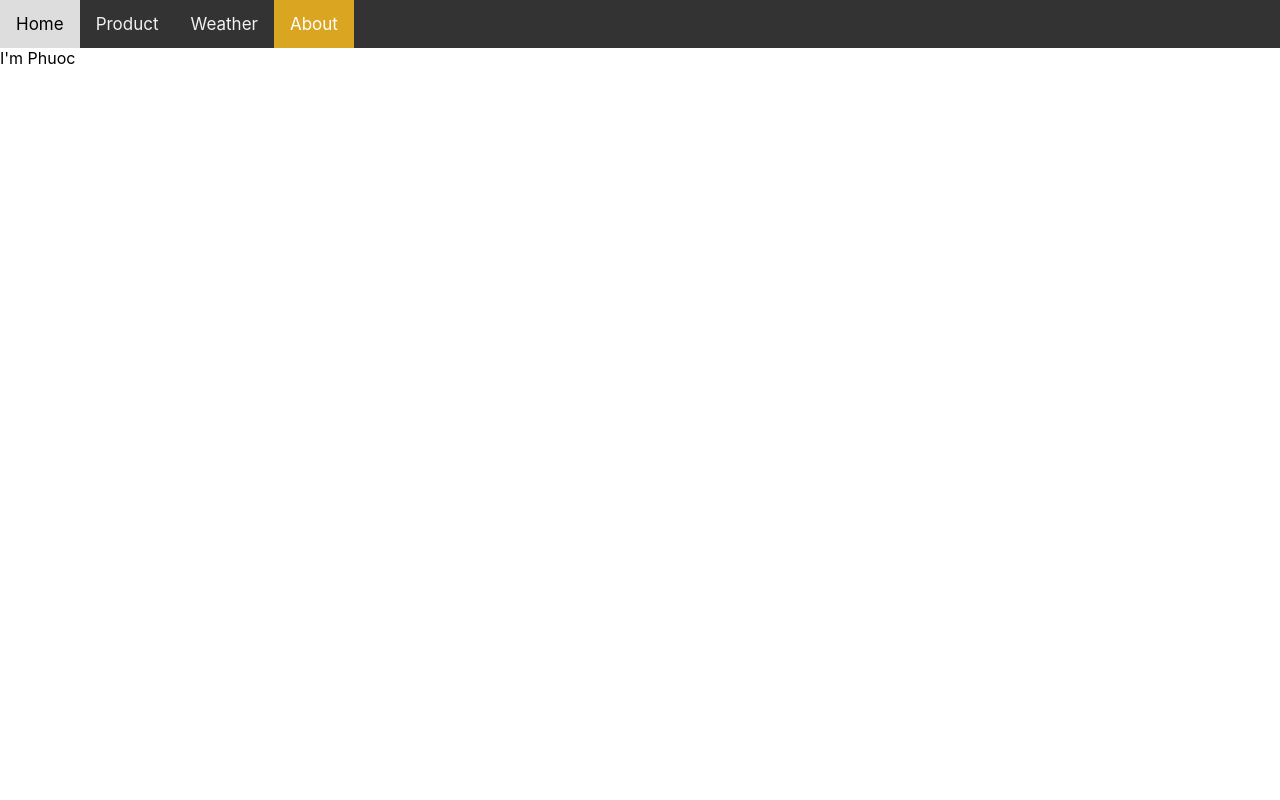
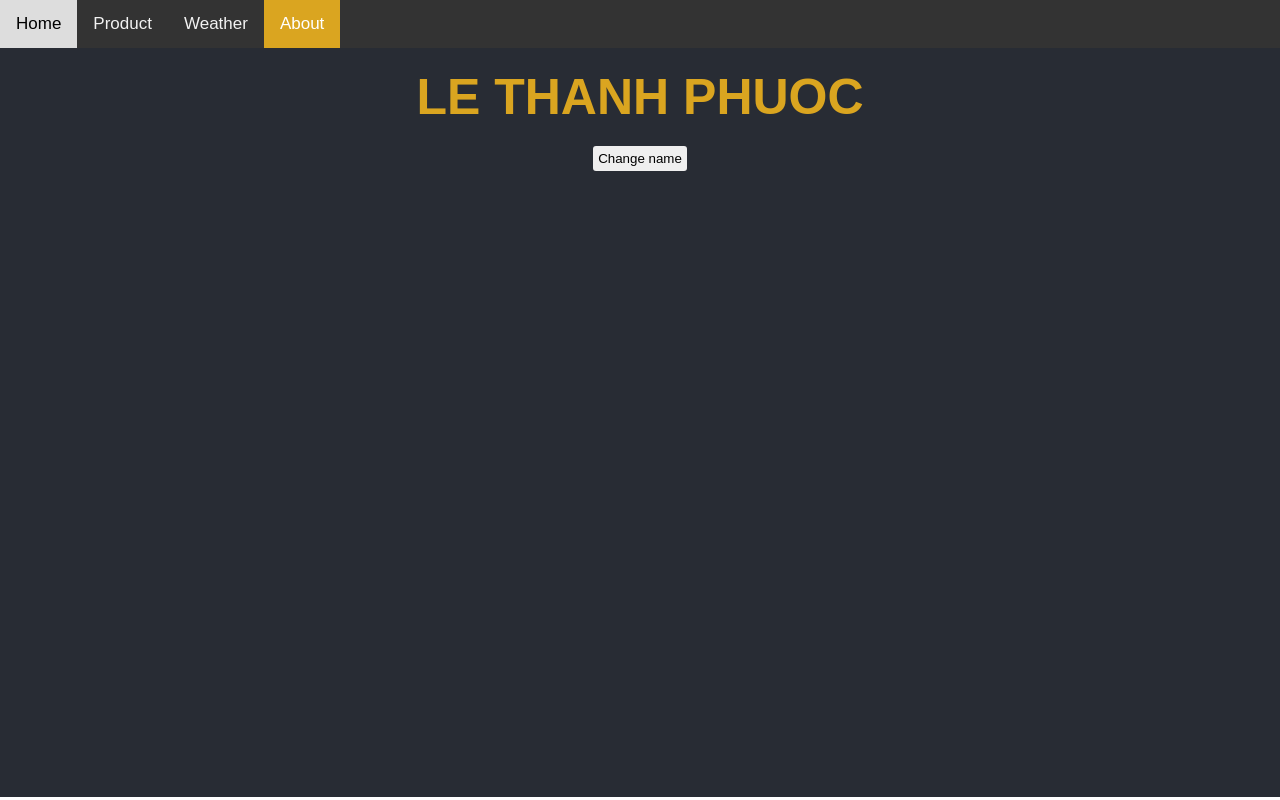
Before and after one commit to ltphuoc/learn-reactjs, a React (Create React App) app: page /about in a window 1280 px wide. Built offline with nearby package versions, Linux system fonts and the light colour scheme.

Commit message:
Add Todo Component

```diff
--- a/src/App.js
+++ b/src/App.js
@@ -7,6 +7,7 @@ import Product from './components/Product/Product';
 import 'react-image-lightbox/style.css';
 import Nav from './components/Navigation/Nav';
 import { BrowserRouter as Router, Switch, Route, Link } from 'react-router-dom';
+import About from './components/About/About';
 // function App() {
 const App = () => {
   const [name, setName] = useState('ltphuoc');
@@ -14,16 +15,7 @@ const App = () => {
     <Router>
       <Nav />
       <Switch>
-        <Route path="/product">
-          <Product />
-        </Route>
-        <Route path="/weather">
-          <div className="">In future</div>
-        </Route>
-        <Route path="/about">
-          <div className="">I'm Phuoc</div>
-        </Route>
-        <Route path="/">
+        <Route path="/" exact>
           <div className="App">
             <header className="App-header content-left">
               <img src={logo} className="App-logo" alt="logo" />
@@ -37,6 +29,18 @@ const App = () => {
             </div>
           </div>
         </Route>
+        <Route path="/product">
+          <Product />
+        </Route>
+        <Route path="/weather">
+          <div className="">In future</div>
+        </Route>
+        <Route path="/about">
+          <About />
+        </Route>
+        <Route path="*">
+          <div className="not-found-page">404 not found</div>
+        </Route>
       </Switch>
     </Router>
   );
--- a/src/App.scss
+++ b/src/App.scss
@@ -4,6 +4,11 @@ body::-webkit-scrollbar {
 
 body::-webkit-scrollbar-thumb {
   background-color: grey;
+}
+
+body {
+  font-family: 'Roboto mono', sans-serif;
+  // background-color: #282c34;
 }
 
 .App {
@@ -77,3 +82,15 @@ body::-webkit-scrollbar-thumb {
     }
   }
 }
+
+.not-found-page {
+  display: flex;
+  justify-content: center;
+
+  margin-top: 100px;
+
+  font-size: 50px;
+  font-weight: 500;
+
+  color: red;
+}
--- /dev/null
+++ b/src/components/About/About.js
@@ -0,0 +1,31 @@
+import { useState } from 'react';
+import './About.scss';
+
+const About = () => {
+  const [name, setName] = useState('Le Thanh Phuoc');
+  const [isOpen, setIsOpen] = useState(false);
+
+  return (
+    <div id="about">
+      {/* <input
+        placeholder="Enter your name"
+        type="text"
+        onChange={(event) => setName(event.target.value)}
+      />
+      <h1>My name is: {name}</h1> */}
+
+      <h1>{name}</h1>
+
+      <button type="button" onClick={() => setIsOpen(!isOpen)}>
+        Change name
+      </button>
+
+      {isOpen && (
+        <input type="text" onChange={(event) => setName(event.target.value || 'Your Name')}></input>
+      )}
+    </div>
+  );
+};
+
+
+export default About;
--- /dev/null
+++ b/src/components/About/About.scss
@@ -0,0 +1,36 @@
+#about {
+  background-color: #282c34;
+  height: calc(100vh - 51px);
+
+  text-align: center;
+
+  button,
+  input {
+    padding: 5px;
+    border-radius: 3px;
+    outline: none;
+    border: none;
+  }
+
+  input {
+    margin-left: 10px;
+  }
+  h1 {
+    padding: 20px 0;
+    margin: 0;
+    font-size: 50px;
+    color: goldenrod;
+    text-transform: uppercase;
+    text-align: center;
+  }
+  ul {
+    li {
+      list-style: none;
+
+      a {
+        text-decoration: none;
+        color: #333333;
+      }
+    }
+  }
+}
--- a/src/components/Navigation/Nav.scss
+++ b/src/components/Navigation/Nav.scss
@@ -1,9 +1,8 @@
 .top-nav {
   overflow: hidden;
   background-color: #333;
-}
 
-.top-nav a {
+  a {
     display: inline-block;
     color: #f2f2f2;
     text-align: center;
@@ -11,13 +10,12 @@
     text-decoration: none;
     font-size: 17px;
   }
-
-.top-nav a:hover {
+  a:hover {
     background-color: #ddd;
     color: black;
   }
-
-.top-nav a.active {
+  a.active {
     background-color: goldenrod;
     color: white;
   }
+}
--- a/src/components/Product/Product.js
+++ b/src/components/Product/Product.js
@@ -1,10 +1,10 @@
-import "./Product.scss";
-import mac1 from "../../assets/img/mac1.jpg";
-import mac2 from "../../assets/img/mac2.jpg";
-import mac3 from "../../assets/img/mac3.jpg";
-import mac4 from "../../assets/img/mac4.jpg";
-import { useState } from "react";
-import Lightbox from "react-image-lightbox";
+import './Product.scss';
+import mac1 from '../../assets/img/mac1.jpg';
+import mac2 from '../../assets/img/mac2.jpg';
+import mac3 from '../../assets/img/mac3.jpg';
+import mac4 from '../../assets/img/mac4.jpg';
+import { useState } from 'react';
+import Lightbox from 'react-image-lightbox';
 
 const images = [mac1, mac2, mac3, mac4];
 
@@ -20,21 +20,17 @@ const Product = () => {
   };
 
   return (
-    <div>
+    <div id="product">
       <div className="product-container">
         <div className="content-left">
           <div className="img-up">
-            <img
-              src={currentUpImg}
-              alt=""
-              onClick={() => handleClickPreviewImg()}
-            />
+            <img src={currentUpImg} alt="" onClick={() => handleClickPreviewImg()} />
           </div>
 
           <div className="img-down">
             <div className="img-small">
               <img
-                className={currentUpImg === mac1 ? "active" : ""}
+                className={currentUpImg === mac1 ? 'active' : ''}
                 src={mac1}
                 alt=""
                 onClick={() => setCurrentUpImg(mac1)}
@@ -42,7 +38,7 @@ const Product = () => {
             </div>
             <div className="img-small">
               <img
-                className={currentUpImg === mac2 ? "active" : ""}
+                className={currentUpImg === mac2 ? 'active' : ''}
                 src={mac2}
                 alt=""
                 onClick={() => setCurrentUpImg(mac2)}
@@ -50,7 +46,7 @@ const Product = () => {
             </div>
             <div className="img-small">
               <img
-                className={currentUpImg === mac3 ? "active" : ""}
+                className={currentUpImg === mac3 ? 'active' : ''}
                 src={mac3}
                 alt=""
                 onClick={() => setCurrentUpImg(mac3)}
@@ -58,7 +54,7 @@ const Product = () => {
             </div>
             <div className="img-small">
               <img
-                className={currentUpImg === mac4 ? "active" : ""}
+                className={currentUpImg === mac4 ? 'active' : ''}
                 src={mac4}
                 alt=""
                 onClick={() => setCurrentUpImg(mac4)}
@@ -74,7 +70,7 @@ const Product = () => {
             <label htmlFor="" className="quantity">
               So luong
             </label>
-            <input type="number" className="input-quantity" min="1" />
+            <input type="number" className="input-quantity" min="1" defaultValue={1} />
             <div className="">
               <button className="Buy-btn">Mua ngay</button>
             </div>
@@ -88,12 +84,8 @@ const Product = () => {
           nextSrc={images[(photoIndex + 1) % images.length]}
           prevSrc={images[(photoIndex + images.length - 1) % images.length]}
           onCloseRequest={() => setIsOpen(false)}
-          onMovePrevRequest={() =>
-            setPhotoIndex((photoIndex + images.length - 1) % images.length)
-          }
-          onMoveNextRequest={() =>
-            setPhotoIndex((photoIndex + 1) % images.length)
-          }
+          onMovePrevRequest={() => setPhotoIndex((photoIndex + images.length - 1) % images.length)}
+          onMoveNextRequest={() => setPhotoIndex((photoIndex + 1) % images.length)}
         />
       )}
     </div>
--- a/src/components/Product/Product.scss
+++ b/src/components/Product/Product.scss
@@ -1,6 +1,20 @@
+#product {
+  background-color: #282c34;
+  color: #fff;
+  width: 100%;
+  height: calc(100vh - 51px);
+}
 .product-container {
+  max-width: 1200px;
+  width: 100%;
+
   display: flex;
+  gap: 20px;
 
+  margin: 0 auto;
+  padding: 20px;
+
+  // color: #fff;
   .content-left {
     width: 50%;
 
@@ -74,16 +88,23 @@
       .quantity {
         padding-top: 15px;
       }
+
       .input-quantity {
         width: 10%;
         height: 24px;
+
         outline: none;
         border-radius: 3px;
         border: none;
+
+        background-color: #dcdcdc;
       }
 
       button {
         display: inline;
+
+        border: none;
+        border-radius: 3px;
       }
     }
   }
```
Also changed, not shown: 1 other file (tests, documents, lock files or other folders). Lines whose indentation alone changed are shown as unchanged.
